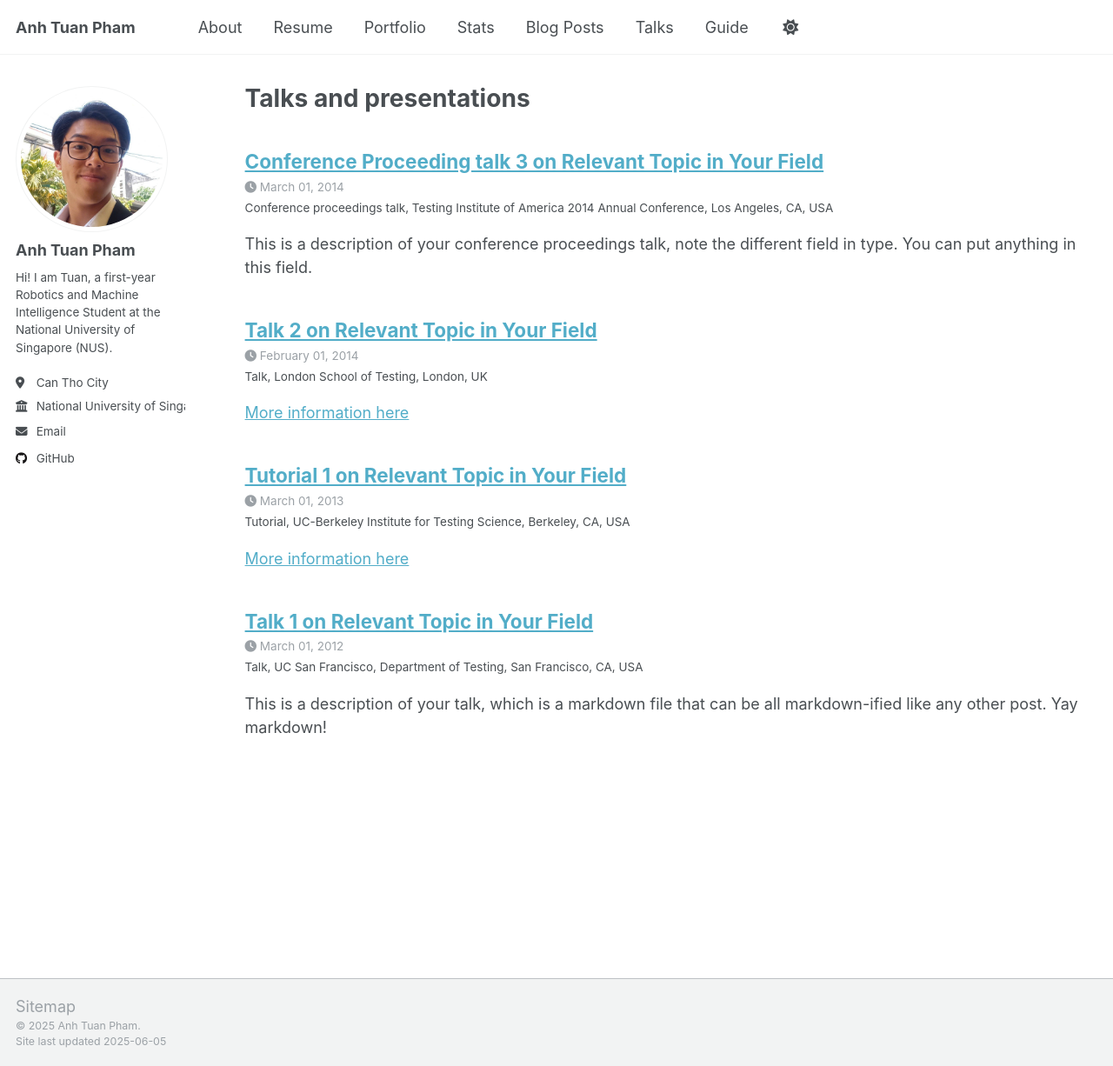
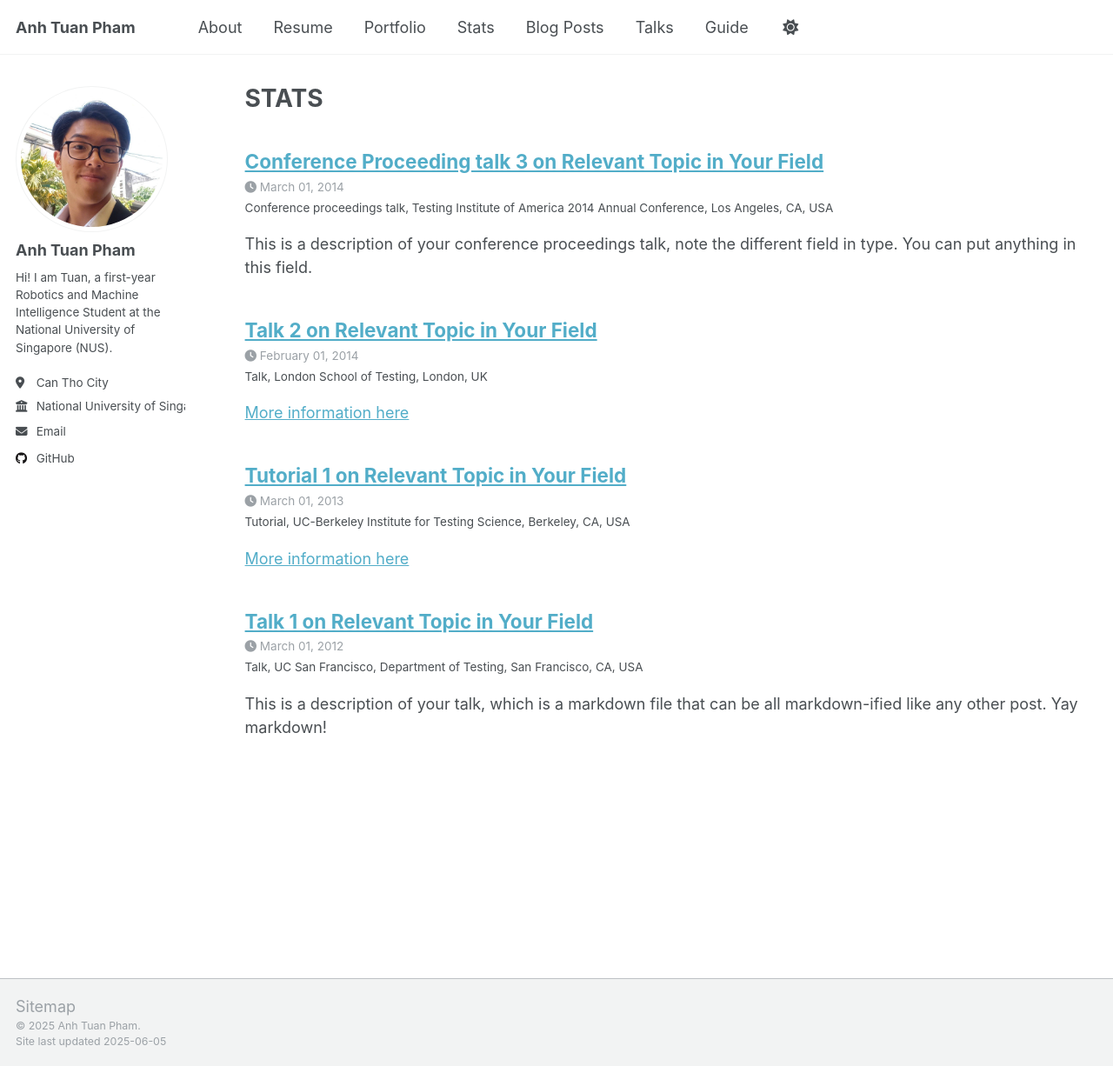
Before and after one commit to patuan07/patuan07.github.io, a Jekyll site: the page built from _pages/talks.html, in a window 1280 px wide and 1226 px high. Shown: the whole window at 87% size. Built offline with Jekyll 4.4.1, drawn with Linux system fonts in a browser that asks for light colours.

Commit message:
Update talks.html

```diff
--- a/_pages/talks.html
+++ b/_pages/talks.html
@@ -1,7 +1,7 @@
 ---
 layout: archive
-title: "Talks and presentations"
-permalink: /talks/
+title: "STATS"
+permalink: /stats/
 author_profile: true
 ---
 
```
